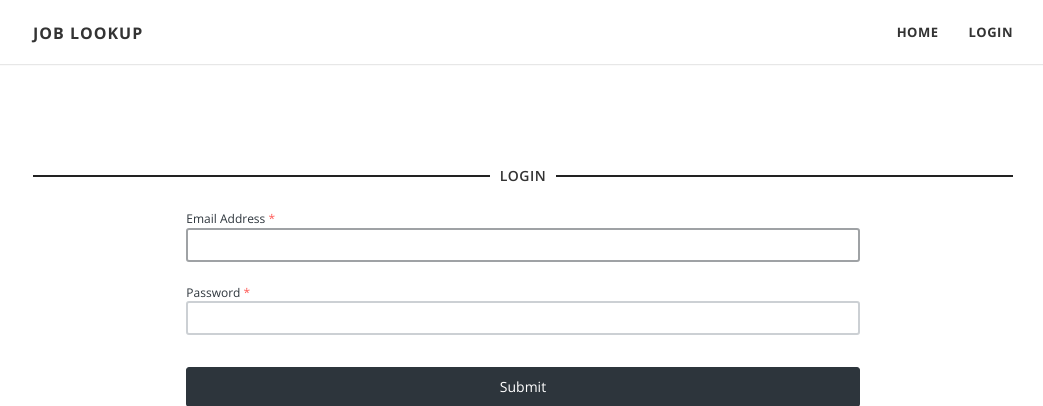
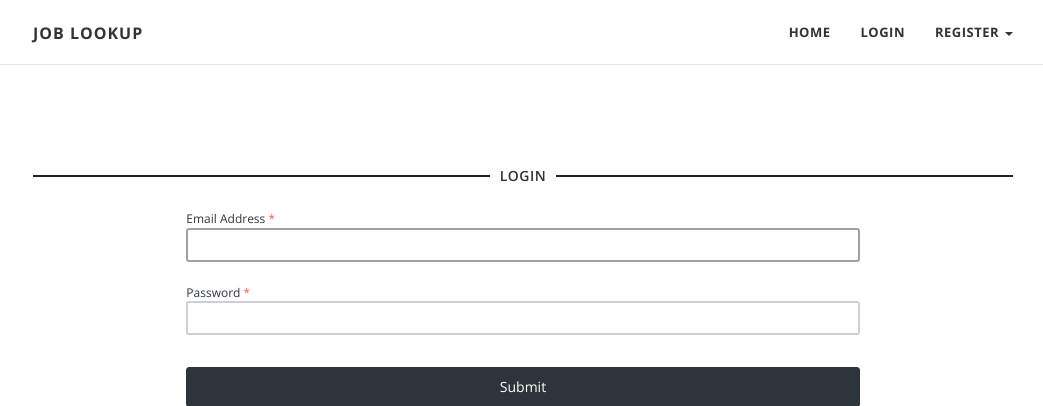
Before and after one commit to firasbenmakhlouf/JobLookup, a Django app: a page that uses templates/layout/_top_nav_bar.html in a window 1280 px wide. Shown: the top 406 px of the page, without its empty margins (117-1160 px from the left). Run offline with Django 3.2, Linux system fonts and the light colour scheme; some libraries are stand-ins or nearby versions.

Commit message:
add register in navigation bar

```diff
--- a/templates/layout/_top_nav_bar.html
+++ b/templates/layout/_top_nav_bar.html
@@ -26,7 +26,6 @@
                 {% else %}
                     <li><a href="/">HOME</a></li>
                 {% endif %}
-
                 {% if user.is_authenticated %}
                     {% if user.is_employer %}
                         <li><a href="{% url 'archived_post_list' %}">ARCHIVED POSTS</a></li>
@@ -35,6 +34,23 @@
                     <li><a href="{% url 'logout' %}">LOGOUT</a></li>
                 {% else %}
                     <li><a href="{% url 'login' %}">LOGIN</a></li>
+                    <li class="dropdown">
+                        <a href="javascript:;" data-toggle="dropdown" aria-expanded="true">REGISTER <b
+                                class="caret"></b></a>
+                        <ul class="dropdown-menu">
+                            <li>
+                                <a href="{% url 'register' 'employer' %}"><i class="fa fa-upload"></i>
+                                    Find jobs | Submit your CV
+                                </a>
+                            </li>
+                            <li>
+                                <a href="{% url 'register' 'job_seekers' %}">
+                                    <i class="fa fa-file-pdf-o"></i>
+                                    Find Employers | Submit your Offer
+                                </a>
+                            </li>
+                        </ul>
+                    </li>
                 {% endif %}
             </ul>
         </div>
```
Also changed, not shown: 1 other file.
